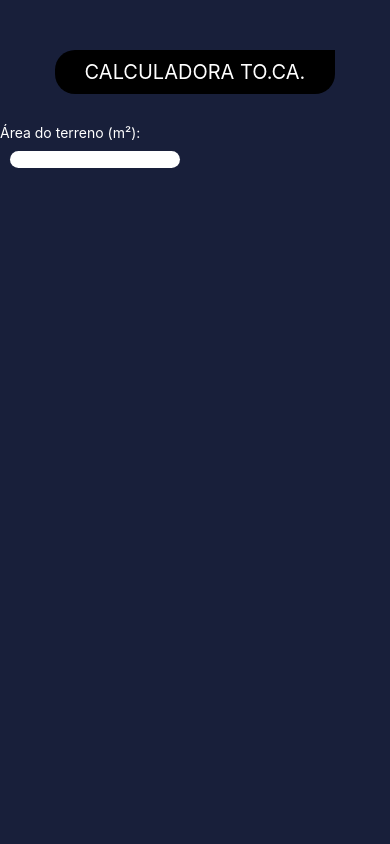
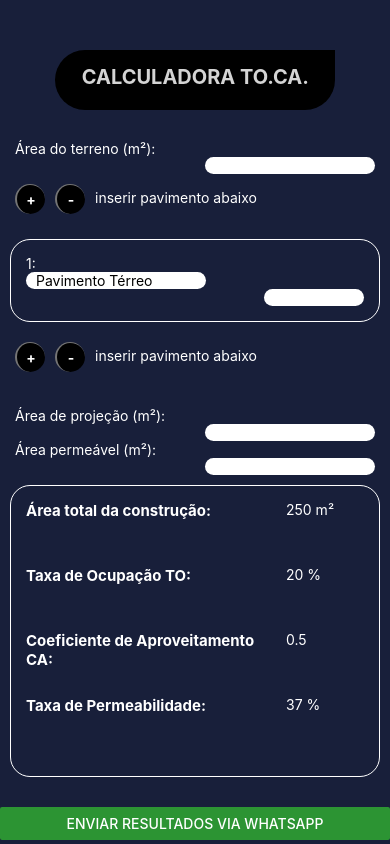
Before and after one commit to afpaiva/calculadoraToCa-App, a React Native app: screen / in a window 390 px wide. Built offline with nearby package versions, Linux system fonts and the light colour scheme.

Commit message:
saving UI

```diff
--- a/src/components/floor/index.js
+++ b/src/components/floor/index.js
@@ -1,11 +1,54 @@
 import React from 'react';
-import { View} from 'react-native';
-import style from './style';
+import { View, Text, StyleSheet, TouchableOpacity } from 'react-native';
 
 export default function Floor(){
   return (
-    <View>
+    <View style = {style.view}>
+
+      <TouchableOpacity style = {style.btn}>
+        <Text style = {style.textBold}>+</Text>
+      </TouchableOpacity>
+
+      <TouchableOpacity style = {style.btn}>
+        <Text style =  {style.textBold}>-</Text>
+      </TouchableOpacity>
+
+      <Text style = {style.text}>inserir pavimento abaixo</Text>
 
     </View>
   );
 }
+
+const style = StyleSheet.create({
+  view:{
+    margin: 10,
+    flexDirection: 'row'
+  },
+
+  text:{
+    marginTop: 5,
+    marginLeft: 5,
+    textAlign: 'center',
+    color:"#fff",
+  },
+
+  textBold:{
+    textAlign: 'center',
+    color:"#fff",
+    fontWeight: 'bold'
+  },
+
+  btn:{
+    margin: 5,
+    marginTop: 0,
+    width: 30,
+    height: 30,
+    color: '#fff',
+    backgroundColor: '#000',
+    borderRadius: 20,
+    justifyContent: 'center',
+    borderLeftWidth: 2,
+    borderTopWidth: 1,
+    borderColor: '#757575'
+  }
+});
--- /dev/null
+++ b/src/components/shareButton/index.js
@@ -0,0 +1,33 @@
+import React from 'react';
+import { Button, View } from 'react-native';
+
+export default function ShareButton (){
+  return (
+    <View>
+
+      <View style = {{height: 20}}/>
+
+        <Button
+        title = "Enviar Resultados via Whatsapp"
+        color = "#2c9433"
+        />
+
+      <View style = {{height: 20}}/>
+
+        <Button
+        title = "Compartilhar"
+        color = "#2e4063"
+        />
+
+      <View style = {{height: 20}}/>
+
+        <Button
+        title = "Versão Sem Anúncios"
+        color = "#636363"
+        />
+
+      <View style = {{height: 20}}/>
+
+    </View>
+  );
+};
--- a/src/index.js
+++ b/src/index.js
@@ -1,28 +1,107 @@
 import React from 'react';
-import { View, Text, TextInput } from 'react-native';
+import { View, Text, TextInput, ScrollView } from 'react-native';
 import style from './style';
 
-//var arrBuilding = [];
-//for (let i = 0; i < 100; i++){
-//    arrBuilding[i] = '';
-//}
-//
+import Floor from './components/floor';
+import ShareButton from './components/shareButton';
 
 export default function Index(){
 
   return (
     <View style = {style.container}>
 
+      <ScrollView>
+
         <View style = {style.titleBox}>
           <Text style = {style.title}> CALCULADORA TO.CA. </Text>
         </View>
 
+
+        <View style = {style.view}>
           <Text style = {style.text}>
             Área do terreno (m²):
           </Text>
-      <TextInput style = {style.input} keyboardType = {"numeric"}>
+          <TextInput style = {style.input} keyboardType = {"numeric"}/>
+        </View>
 
-      </TextInput>
+        <Floor/>
+
+        <View style = {style.bordered}>
+
+
+          <Text style = {style.text}>
+              1:
+            </Text>
+            <TextInput
+              style = {style.inputLabel}
+              keyboardType = {"default"}
+              defaultValue = {"Pavimento Térreo"}/>
+            <TextInput style = {style.inputArea} keyboardType = {"numeric"}/>
+
+        </View>
+
+        <Floor/>
+
+        <View style = {{height: 20}}/>
+
+        <View style = {style.view}>
+          <Text style = {style.text}>
+            Área de projeção (m²):
+          </Text>
+          <TextInput style = {style.input} keyboardType = {"numeric"}/>
+        </View>
+
+
+        <View style = {style.view}>
+          <Text style = {style.text}>
+            Área permeável (m²):
+          </Text>
+          <TextInput style = {style.input} keyboardType = {"numeric"}/>
+        </View>
+
+        <View style = {style.bordered}>
+
+          <View style={style.viewColumn}>
+            <View style={style.viewRow}>
+              <Text style = {style.textGreater}>Área total da construção:</Text>
+            </View>
+            <View>
+              <Text style = {style.text}>250 m²</Text>
+            </View>
+          </View>
+
+          <View style={style.viewColumn}>
+            <View style={style.viewRow}>
+              <Text style = {style.textGreater}>Taxa de Ocupação TO:</Text>
+            </View>
+            <View>
+              <Text style = {style.text}>20 %</Text>
+            </View>
+          </View>
+
+          <View style={style.viewColumn}>
+            <View style={style.viewRow}>
+              <Text style = {style.textGreater}>Coeficiente de Aproveitamento CA:</Text>
+            </View>
+            <View>
+              <Text style = {style.text}>0.5</Text>
+            </View>
+          </View>
+
+          <View style={style.viewColumn}>
+            <View style={style.viewRow}>
+              <Text style = {style.textGreater}>Taxa de Permeabilidade:</Text>
+            </View>
+            <View>
+              <Text style = {style.text}>37 %</Text>
+            </View>
+          </View>
+
+        </View>
+
+        <ShareButton/>
+
+      </ScrollView>
 
     </View>
   );
--- a/src/style.js
+++ b/src/style.js
@@ -9,8 +9,10 @@ const style = StyleSheet.create({
 
   title:{
     textAlign: 'center',
-    color: '#fff',
-    fontSize: 20
+    color: '#d4d4d4',
+    fontSize: 20,
+    marginTop: 5,
+    fontWeight: 'bold',
   },
 
   titleBox:{
@@ -18,23 +20,78 @@ const style = StyleSheet.create({
     marginTop: 50,
     alignSelf: 'center',
     width: 280,
+    height: 60,
     padding: 10,
     backgroundColor: '#000',
-    borderTopLeftRadius: 20,
-    borderBottomLeftRadius: 20,
-    borderBottomEndRadius: 20
+    borderTopLeftRadius: 50,
+    borderBottomLeftRadius: 50,
+    borderBottomEndRadius: 50,
   },
 
   input:{
     backgroundColor: '#fff',
     width: 170,
     borderRadius: 20,
-    margin: 10,
-    justifyContent: 'flex-end'
+    textAlign: 'right',
+    paddingRight: 10,
+    alignSelf: 'flex-end',
+    top: -18
+  },
+
+  inputArea:{
+    backgroundColor: '#fff',
+    width: 100,
+    borderRadius: 20,
+    textAlign: 'right',
+    paddingRight: 10,
+    alignSelf: 'flex-end',
+    top: -23
+  },
+
+  inputLabel:{
+    backgroundColor: '#fff',
+    width: 180,
+    borderRadius: 20,
+    textAlign: 'left',
+    paddingLeft: 10,
+    alignSelf: 'flex-start',
+    top: 5
   },
 
   text:{
     color: '#fff'
+  },
+
+  textGreater:{
+    color: '#fff',
+    fontWeight: 'bold',
+    fontSize: 15
+  },
+
+  view:{
+    paddingLeft: 15,
+    paddingRight: 15
+  },
+
+  viewColumn:{
+    flex: 1,
+    alignSelf: 'stretch',
+    flexDirection: 'row'
+  },
+
+  viewRow:{
+    marginRight: 10,
+    width: 250,
+    height: 65
+  },
+
+
+  bordered:{
+    padding: 15,
+    margin: 10,
+    borderWidth: 1,
+    borderRadius: 20,
+    borderColor: '#fff'
   }
 
 });
```
Also changed, not shown: src/components/floor/style.js (deleted, +0 -8 lines). Lines whose indentation alone changed are shown as unchanged.
